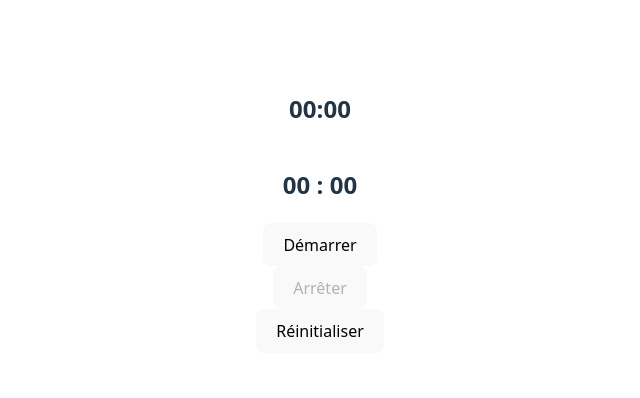
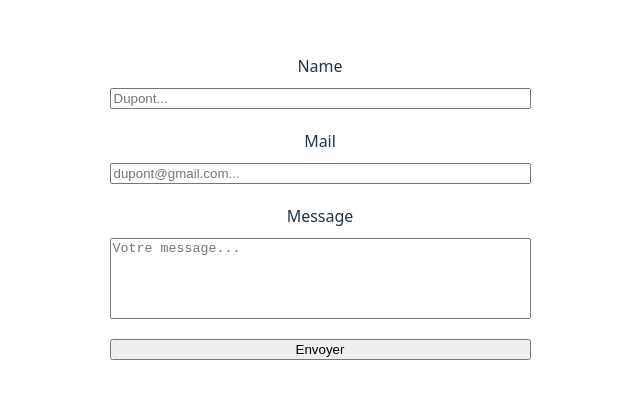
Before and after one commit to gitdreadeurz/IntroReact, a React (Vite) app: page / in a window 1280 px wide. Shown: the part 188-586 px from the top of the page, without its empty margins (320-960 px from the left). Built offline with nearby package versions, Linux system fonts and the light colour scheme.

Commit message:
Commit avec les 11 exercices

```diff
--- a/src/App.jsx
+++ b/src/App.jsx
@@ -14,6 +14,9 @@ import UserCard from './pages/UserCard';
 import Buttons from './pages/Buttons';
 import Gallery from './pages/Gallery';
 import Timer from './pages/Timer';
+import ContactForm from './pages/ContactForm';
+import Formulaire from './pages/Formulaire';
+import FormulaireWithObject from './pages/FormulaireWithObject';
 
 function App() {
   const [compteur, setCompteur] = useState(0);
@@ -48,7 +51,10 @@ function App() {
       {/* < ToDoList /> */}
       {/* <Buttons/> */}
       {/* <Gallery/> */}
-      <Timer />
+      {/* <Timer /> */}
+      {/* <ContactForm /> */}
+      {/* <Formulaire /> */}
+      <FormulaireWithObject />
     </>
   )
 }
--- /dev/null
+++ b/src/pages/ContactForm.jsx
@@ -0,0 +1,67 @@
+import { useState } from "react";
+
+const ContactForm = () => {
+    const [name,setName] = useState('');
+    const [email, setEmail] = useState('');
+    const [message, setMessage] = useState('');
+
+    const [errorsName, setErrorsName] = useState("");
+    const [errorsEmail, setErrorsEmail] = useState("");
+    const [errorsMessage, setErrorsMessage] = useState("")
+
+    const emailRegex = /^[^\s@]+@[^\s@]+\.[^\s@]+$/;
+
+    const handleSubmit = (event) => {
+        event.preventDefault();
+
+        if (name.trim() == "") {
+            setErrorsName('Ce champ est requis')
+        } else {
+            setErrorsName("");
+        }
+
+        if (!emailRegex.test(email) ) {
+            setErrorsEmail('Format invalide !')
+        } else {
+            setErrorsEmail("")
+        }
+
+        if (message.length < 10) {
+            setErrorsMessage('Le message doit contenir au moins 10 caractères')
+        } else {
+            setErrorsMessage("")
+        }
+
+        console.log(errorsName);
+
+
+        if (name.trim() !== "" && emailRegex.test(email) && message.length > 10) {
+            alert("Formulaire envoyé !");
+            setName("");
+            setEmail("");
+            setMessage("");
+        }
+
+    }
+
+
+
+
+return <>
+        <form onSubmit={handleSubmit} style={{display: "flex", flexDirection: "column"}}>
+            <label htmlFor="">Nom </label>
+            <input type="text" name="name" value={name} onChange={(e) => setName(e.target.value)}/>
+            <span>{errorsName}</span>
+            <label htmlFor="">Email </label>
+            <input type="text" name="email" value={email} onChange={(e) => setEmail(e.target.value)} />
+            <span>{errorsEmail}</span>
+            <label htmlFor="">Message </label>
+            <textarea name="message" value={message} onChange={(e) => setMessage(e.target.value)}></textarea>
+            <span>{errorsMessage}</span>
+            <input type="submit" />
+        </form>
+    </>
+
+}
+
+export default ContactForm;
--- /dev/null
+++ b/src/pages/Formulaire.jsx
@@ -0,0 +1,70 @@
+import { useState } from "react"
+
+const Formulaire = () => {
+    const [name,setName] = useState ('');
+    const [mail, setMail] = useState('');
+    const [message, setMessage] = useState('');
+    const [nameError, setNameError] = useState('');
+    const [mailError, setMailError] = useState('');
+    const [messageError, setMessageError] = useState('');
+    const [successSubmit, setSuccessSubmit] = useState('')
+
+    const handleSubmit = (e) => {
+        e.preventDefault();
+        if (name == "") {
+            setNameError("Le champ Name doit être renseigné");
+        } else {
+            setNameError('')
+        }
+
+        if (!mail.includes("@")) {
+            setMailError("L'email doit contenir un @");
+        } else {
+            setMailError('')
+        }
+
+        if (message.length < 10) {
+            setMessageError("Le message doit faire plus de 10 caractères")
+        } else {
+            setMessageError('')
+        }
+
+        if (name != "" && mail.includes("@") && message.length >= 10) {
+            setSuccessSubmit('Votre message a bien été envoyé');
+            setName('');
+            setMail('');
+            setMessage('');
+        } else {
+            setSuccessSubmit('')
+        }
+
+    }
+
+    return <>
+        <form onSubmit={handleSubmit} style={{display: "flex", flexDirection: "column", gap: "10px"}}>
+            <label htmlFor="name">Name</label>
+            <input placeholder="Dupont.." type="text" id="name" value={name} onChange={(e) => setName(e.target.value)}/>
+            <span style={{backgroundColor : "red", color: "white", width: "100%", textAlign: "center"}}>
+                {nameError}
+            </span>
+            <label htmlFor="mail">Mail</label>
+            <input placeholder="dupont@gmail.com..." type="text" id="mail" value={mail} onChange={(e) => setMail(e.target.value)}/>
+            <span style={{backgroundColor : "red", color: "white", width: "100%", textAlign: "center"}}>
+                {mailError}
+            </span>
+            <label htmlFor="message">Message</label>
+            <textarea placeholder="Votre message ..." style={{resize: "none"}} /* Empeche le changement de taille par le user*/ id="message" value={message} onChange={(e) => setMessage(e.target.value)}
+                cols={50} rows={10}
+                ></textarea>
+            <span style={{backgroundColor : "red", color: "white", width: "100%", textAlign: "center"}}>
+                {messageError}
+            </span>
+            <input type="submit" value="Envoyer"/>
+            <span style={{backgroundColor : "green", color: "white", width: "100%", textAlign: "center"}}>
+                {successSubmit}
+            </span>
+        </form>
+    </>
+}
+
+export default Formulaire;
--- /dev/null
+++ b/src/pages/FormulaireWithObject.jsx
@@ -0,0 +1,96 @@
+import { useState } from "react";
+
+const FormulaireWithObject = () => {
+    const [formData,setFormData] = useState({
+        name:"",
+        mail:"",
+        message: ""
+    });
+    const [errors, setErrors] = useState({
+        name: "",
+        mail: "",
+        message: ""
+    });
+    const [successSubmit, setSuccessSubmit] = useState('')
+
+    const handleChange = (e) => {
+        // destructuration
+        const {name, value} = e.target;
+        setFormData({...formData, [name] : value })
+    }
+
+    const handleSubmit = (e) => {
+        e.preventDefault();
+        let currentError = {};
+
+        if (formData.name == "") {
+            currentError.name = "Le champ Name doit être renseigner";
+        }
+
+        if (!formData.mail.includes("@")) {
+            currentError.mail = "L'email doit contenir un @";
+        }
+
+        if (formData.message.length < 10) {
+            currentError.message = "Le message doit faire plus de 10 caractères !";
+        }
+
+        // error = {
+        // name : "Le champ Name doit être renseigner",
+        // mail : "L'email doit contenir un @",
+        // message = "Le message doit faire plus de 10 caractères !"
+        // }
+        // Object.keys(error) => il me récupère toutes les clés de mon object et les mets dans un tableau
+        // Object.keys(error) = [name, mail, message]
+        // deuxiement exemple
+        // error = {}
+        // Object.keys(error) = []
+
+        if (Object.keys(currentError).length == 0) {
+            setSuccessSubmit('Votre message à bien été envoyé');
+            setErrors({
+                name: "",
+                mail: "",
+                message: ""
+            });
+            setFormData({
+                name: "",
+                mail: "",
+                message: ""
+            })
+        } else {
+            setErrors(currentError);
+            setSuccessSubmit('')
+        }
+
+    }
+
+    return <>
+        <form onSubmit={handleSubmit} style={{ display: "flex", flexDirection: "column", gap: "10px" }} >
+            <label htmlFor="name">Name</label>
+            <input placeholder="Dupont..." type="text" name="name" id="name" value={formData.name} onChange={handleChange} />
+            <span style={{ backgroundColor: "red", color: "white", width: '100%', textAlign: "center" }}>
+                {errors.name}
+            </span>
+            <label htmlFor="mail">Mail</label>
+            <input placeholder="dupont@gmail.com..." type="text" name="mail" id="mail" value={formData.mail} onChange={handleChange} />
+            <span style={{ backgroundColor: "red", color: "white", width: '100%', textAlign: "center" }}>
+                {errors.mail}
+            </span>
+            <label htmlFor="message">Message</label>
+            <textarea placeholder="Votre message..." style={{ resize: "none" /*Empeche le changement de taille du textarea par le user */ }}
+                id="message" name="message" value={formData.message} onChange={handleChange}
+                cols={50} rows={5}></textarea>
+            <span style={{ backgroundColor: "red", color: "white", width: '100%', textAlign: "center" }}>
+                {errors.message}
+            </span>
+            {/* <button type="submit">Envoyer</button> */}
+            <input type="submit" value="Envoyer" />
+            <span style={{ backgroundColor: "green", color: "white", width: '100%', textAlign: "center" }}>
+                {successSubmit}
+            </span>
+        </form>
+    </>;
+}
+
+export default FormulaireWithObject;
```
